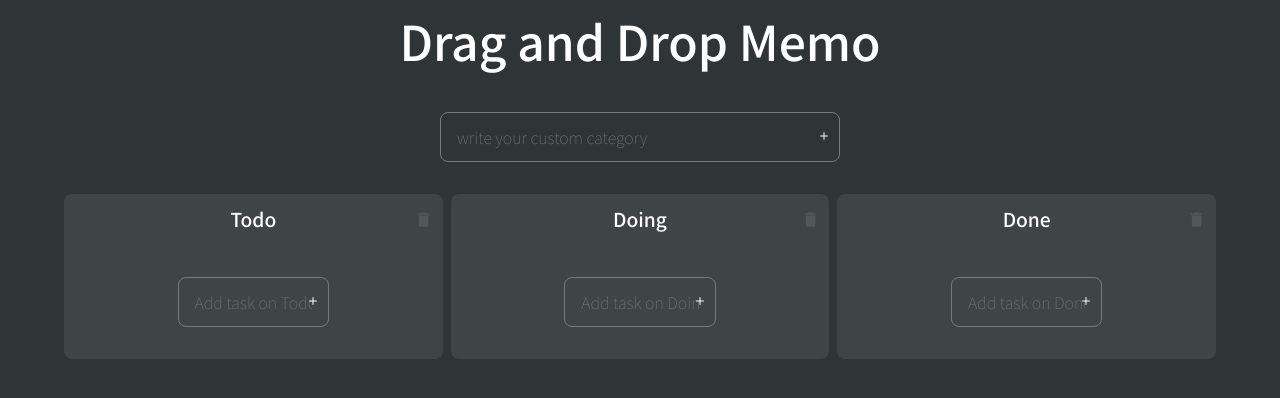
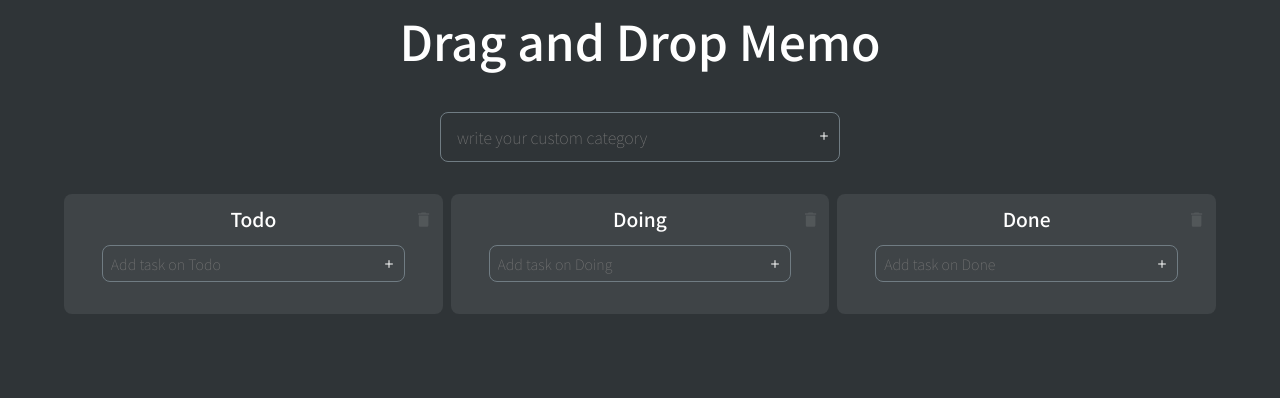
Before and after one commit to Alpaca92/dnd-memo, a React (Create React App) app: page / in a window 1280 px wide. Shown: the top 398 px of the page. Built offline with nearby package versions, Linux system fonts and the light colour scheme.

Commit message:
update task input style

```diff
--- a/src/components/Category.tsx
+++ b/src/components/Category.tsx
@@ -7,7 +7,7 @@ import { MdDelete } from "react-icons/md";
 import Tasks from "./Tasks";
 import { saveLocalStorage } from "../globalMethods";
 import { TaskAndExceptButtonContainer } from "./Task";
-import Input from "./Input";
+import Input, { Form } from "./Input";
 
 interface CategoryProps {
   category: string;
@@ -26,6 +26,21 @@ const CategoryContainer = styled.article<CategoryContainerProps>`
   border-radius: 0.5rem;
   box-shadow: ${(props) =>
     props.isDragging ? "0rem 0.3rem 0.3rem #111314" : ""};
+
+  ${Form} {
+    width: 80%;
+    margin-top: 0;
+
+    & > input {
+      padding: 0.1rem 0.5rem;
+      font-size: 0.9rem;
+      cursor: text;
+    }
+
+    & > button {
+      top: 0.65rem;
+    }
+  }
 `;
 
 const TitleAndExceptButtonContainer = styled(TaskAndExceptButtonContainer)`
@@ -43,10 +58,6 @@ const TitleAndExceptButtonContainer = styled(TaskAndExceptButtonContainer)`
     top: 1rem;
     right: 0.6rem;
   }
-`;
-
-const TaskInput = styled(Input)`
-  cursor: text;
 `;
 
 function Category({ category, index }: CategoryProps) {
@@ -98,7 +109,7 @@ function Category({ category, index }: CategoryProps) {
               <MdDelete />
             </button>
           </TitleAndExceptButtonContainer>
-          <TaskInput
+          <Input
             onValid={onValid}
             name={category}
             placeholder={`Add task on ${category}`}
--- a/src/components/Input.tsx
+++ b/src/components/Input.tsx
@@ -12,7 +12,7 @@ interface Name {
   [name: string]: string;
 }
 
-const Form = styled.form`
+export const Form = styled.form`
   width: 40%;
   max-width: 25rem;
   margin-top: 2rem;
```
